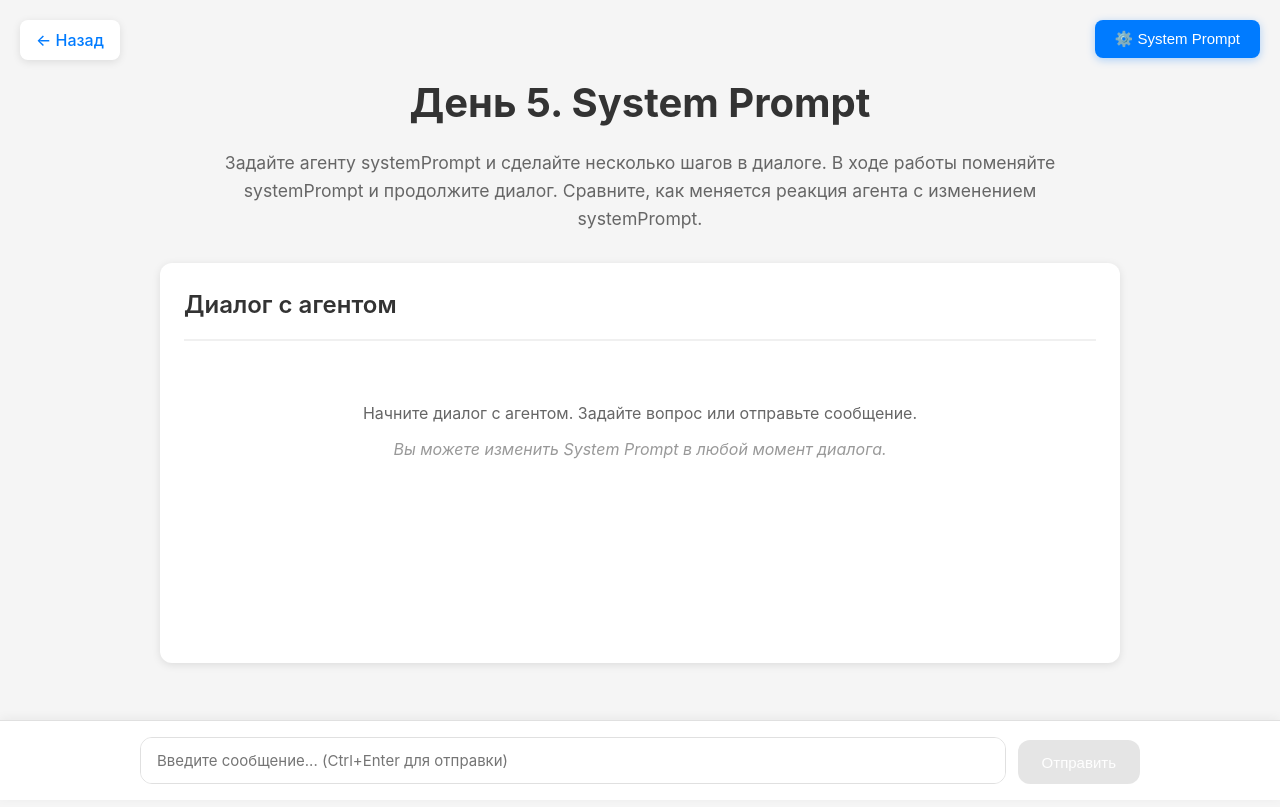
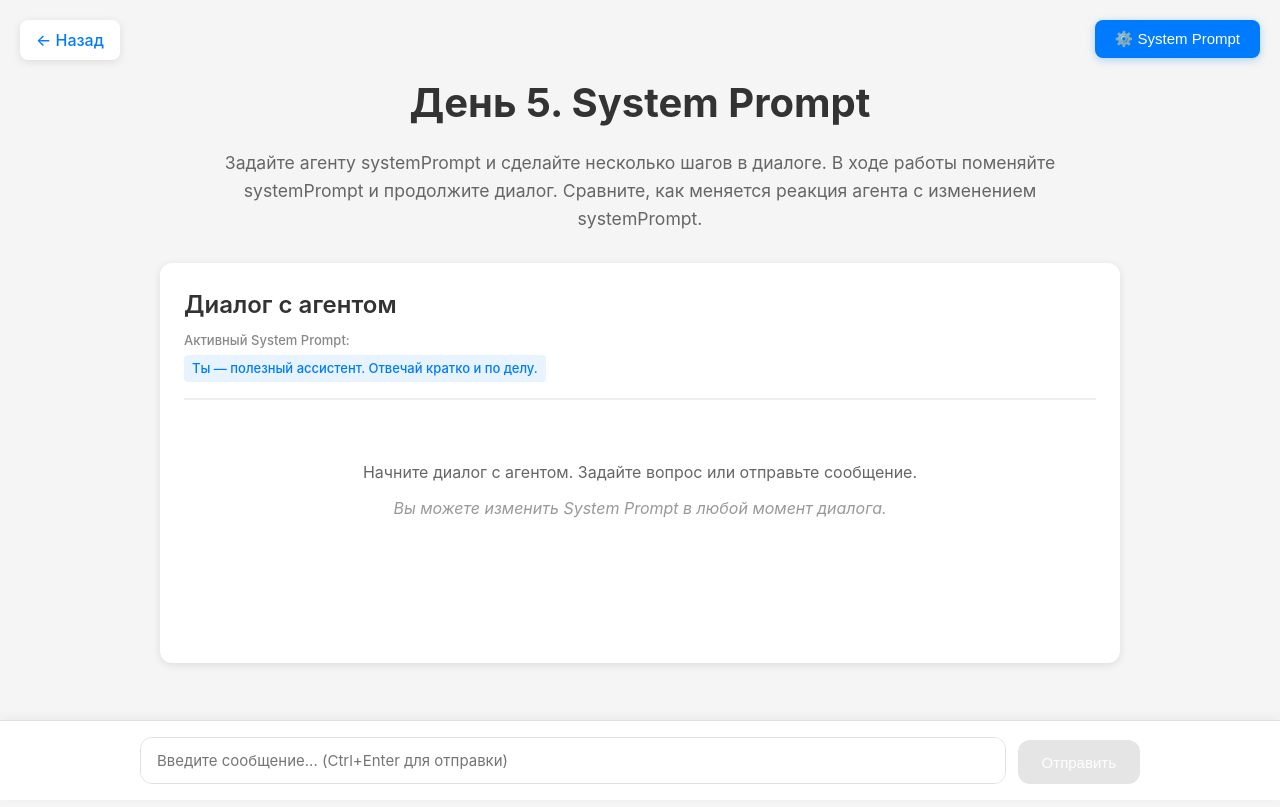
Before and after one commit to AlexDevyatov/Code-Assistent-prompt-generator, a React (Vite) app: page /system-prompt in a window 1280 px wide. Built offline with nearby package versions, Linux system fonts and the light colour scheme.

Commit message:
Добавлена индикация активного System Prompt и логирование для отладки применения промптов

```diff
--- a/src/SystemPromptTest.css
+++ b/src/SystemPromptTest.css
@@ -450,17 +450,44 @@
 .chat-header {
   display: flex;
   justify-content: space-between;
-  align-items: center;
+  align-items: flex-start;
   margin-bottom: 20px;
   padding-bottom: 16px;
   border-bottom: 2px solid #f0f0f0;
+  gap: 16px;
 }
 
 .chat-header h2 {
   font-size: 1.5rem;
   color: #333;
-  margin: 0;
+  margin: 0 0 8px 0;
   font-weight: 600;
+}
+
+.active-system-prompt-indicator {
+  display: flex;
+  flex-direction: column;
+  gap: 4px;
+  font-size: 13px;
+  color: #666;
+}
+
+.indicator-label {
+  font-weight: 500;
+  color: #888;
+}
+
+.indicator-value {
+  color: #007bff;
+  font-weight: 500;
+  padding: 4px 8px;
+  background-color: #e7f3ff;
+  border-radius: 4px;
+  display: inline-block;
+  max-width: 400px;
+  overflow: hidden;
+  text-overflow: ellipsis;
+  white-space: nowrap;
 }
 
 .clear-chat-button {
--- a/src/SystemPromptTest.tsx
+++ b/src/SystemPromptTest.tsx
@@ -111,7 +111,9 @@ function SystemPromptTest() {
     setMessages((prev) => [...prev, systemChangeMessage])
     setCurrentSystemPrompt(systemPrompt)
     setSystemPromptChanged(true)
+    setShowSystemPromptModal(false)
     scrollToBottom()
+    console.log('System Prompt изменён на:', systemPrompt)
   }
 
   const handleResetSystemPrompt = () => {
@@ -173,15 +175,20 @@ function SystemPromptTest() {
         { role: 'user', content: userMessage.content }
       ]
 
+      const requestBody = {
+        system_prompt: currentSystemPrompt,
+        messages: messagesHistory
+      }
+
+      console.log('Sending request with system_prompt:', currentSystemPrompt)
+      console.log('Messages:', messagesHistory)
+
       const res = await fetch('/api/chat', {
         method: 'POST',
         headers: {
           'Content-Type': 'application/json',
         },
-        body: JSON.stringify({
-          system_prompt: currentSystemPrompt,
-          messages: messagesHistory
-        }),
+        body: JSON.stringify(requestBody),
       })
 
       if (!res.ok) {
@@ -351,7 +358,17 @@ function SystemPromptTest() {
 
         <div className="chat-container">
           <div className="chat-header">
-            <h2>Диалог с агентом</h2>
+            <div>
+              <h2>Диалог с агентом</h2>
+              <div className="active-system-prompt-indicator">
+                <span className="indicator-label">Активный System Prompt:</span>
+                <span className="indicator-value" title={currentSystemPrompt}>
+                  {currentSystemPrompt.length > 60
+                    ? currentSystemPrompt.substring(0, 60) + '...'
+                    : currentSystemPrompt}
+                </span>
+              </div>
+            </div>
             {messages.length > 0 && (
               <button
                 type="button"
```
Also changed, not shown: 1 other file (tests, documents, lock files or other folders).
